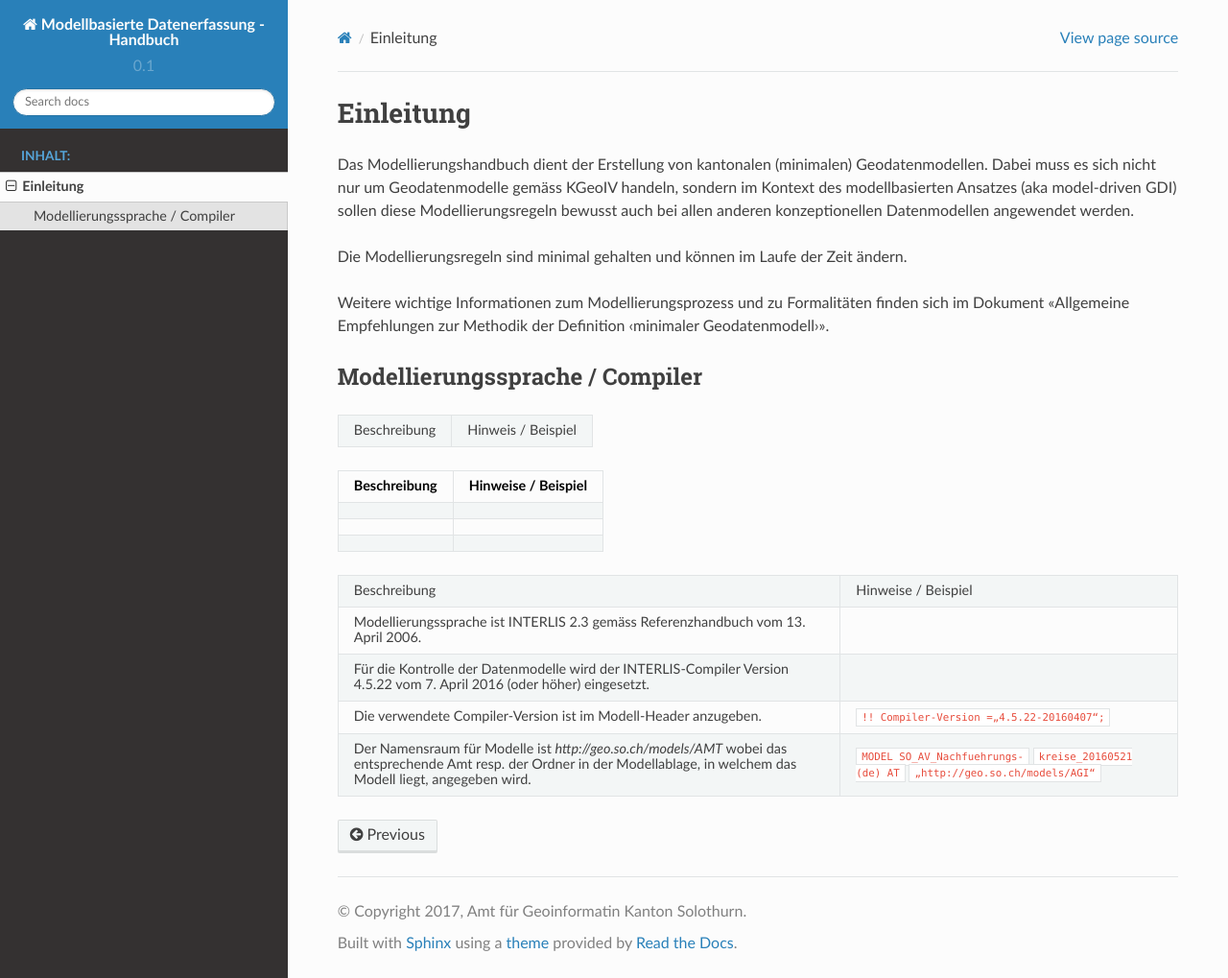
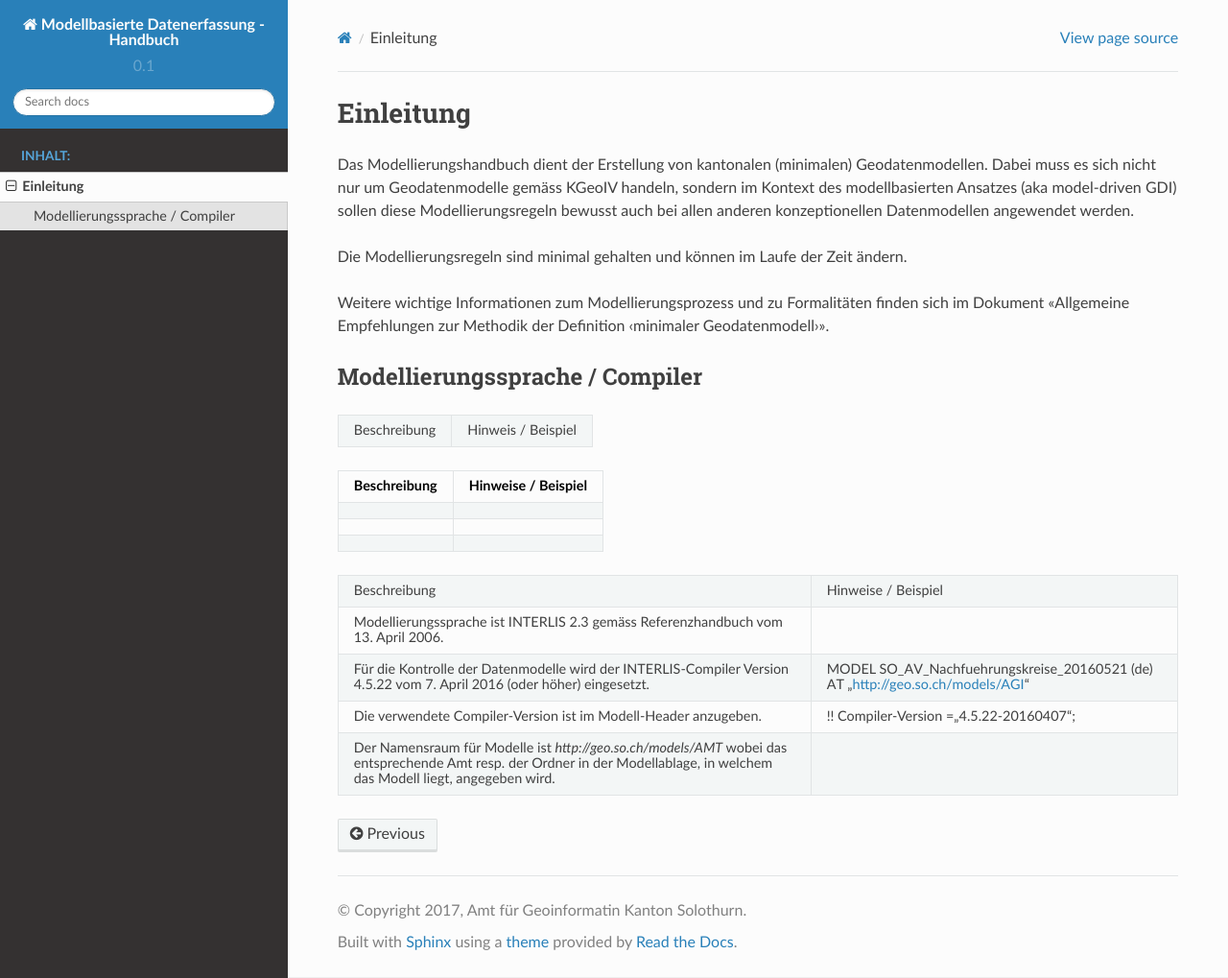
Before and after one commit to sogis/modellbasierte-datenerfassung-handbuch, a Sphinx documentation site: the page built from source/einleitung.rst, in a window 1280 px wide and 1019 px high. Shown: the whole window at 96% size. Built offline with Sphinx 7.4.7 and the Read the Docs theme 2.0.0, drawn with Linux system fonts in a browser that asks for light colours.

```diff
--- a/source/einleitung.rst
+++ b/source/einleitung.rst
@@ -28,17 +28,16 @@ Modellierungssprache / Compiler
 |              |                     |
 +--------------+---------------------+
 
-+----------------------------------------------------------------------------------------+---------------------------------------------+
-| Beschreibung                                                                           | Hinweise / Beispiel                         |
-+----------------------------------------------------------------------------------------+---------------------------------------------+
-| Modellierungssprache ist INTERLIS 2.3 gemäss Referenzhandbuch vom 13. April 2006.      |                                             |
-+----------------------------------------------------------------------------------------+---------------------------------------------+
-| Für die Kontrolle der Datenmodelle wird der INTERLIS-Compiler Version 4.5.22 vom       |                                             |
-| 7. April 2016 (oder höher) eingesetzt.                                                 |                                             |
-+----------------------------------------------------------------------------------------+---------------------------------------------+
-| Die verwendete Compiler-Version ist im Modell-Header anzugeben.                        | ``!! Compiler-Version =„4.5.22-20160407“;`` |
-+----------------------------------------------------------------------------------------+---------------------------------------------+
-| Der Namensraum für Modelle ist *http://geo.so.ch/models/AMT* wobei das entsprechende   | ``MODEL SO_AV_Nachfuehrungs-``              |
-| Amt resp. der Ordner in der Modellablage, in welchem das Modell liegt, angegeben wird. | ``kreise_20160521 (de) AT``                 |
-|                                                                                        | ``„http://geo.so.ch/models/AGI“``           |
-+----------------------------------------------------------------------------------------+---------------------------------------------+
++----------------------------------------------------------------------------------------+------------------------------------------------+
+| Beschreibung                                                                           | Hinweise / Beispiel                            |
++----------------------------------------------------------------------------------------+------------------------------------------------+
+| Modellierungssprache ist INTERLIS 2.3 gemäss Referenzhandbuch vom 13. April 2006.      |                                                |
++----------------------------------------------------------------------------------------+------------------------------------------------+
+| Für die Kontrolle der Datenmodelle wird der INTERLIS-Compiler Version 4.5.22 vom       | MODEL SO_AV_Nachfuehrungskreise_20160521 (de)  |
+| 7. April 2016 (oder höher) eingesetzt.                                                 | AT „http://geo.so.ch/models/AGI“               |
++----------------------------------------------------------------------------------------+------------------------------------------------+
+| Die verwendete Compiler-Version ist im Modell-Header anzugeben.                        | !! Compiler-Version =„4.5.22-20160407“;        |
++----------------------------------------------------------------------------------------+------------------------------------------------+
+| Der Namensraum für Modelle ist *http://geo.so.ch/models/AMT* wobei das entsprechende   |                                                |
+| Amt resp. der Ordner in der Modellablage, in welchem das Modell liegt, angegeben wird. |                                                |
++----------------------------------------------------------------------------------------+------------------------------------------------+
```
